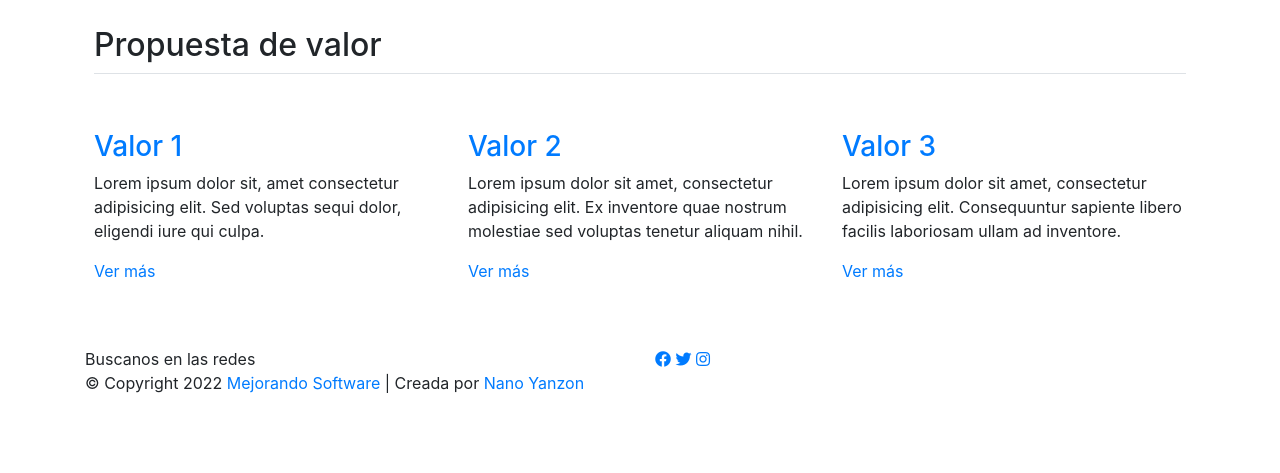
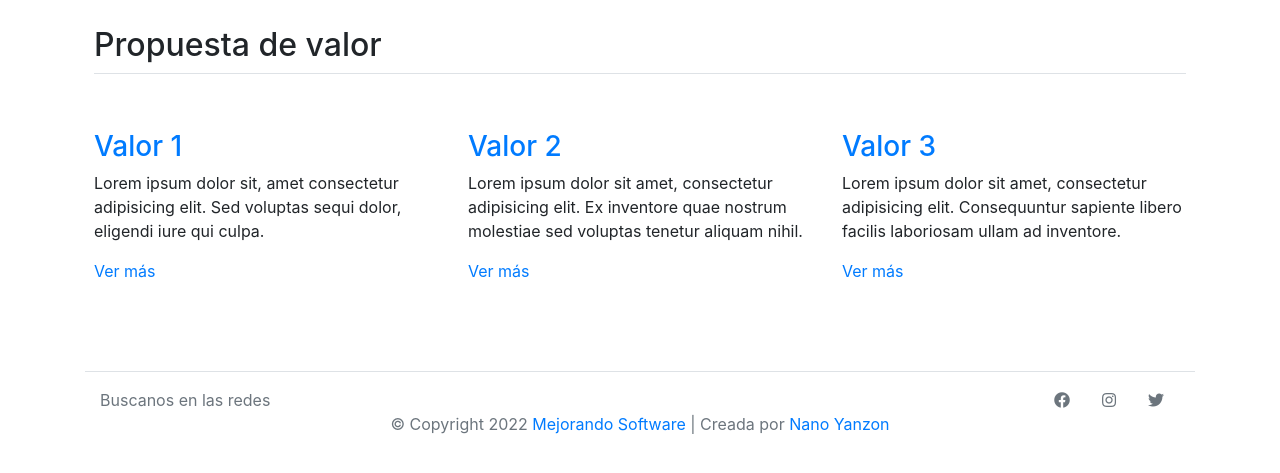
Before and after one commit to NanoYanzon/CoderhouseWebDev, a plain HTML site: page index.html in a window 1280 px wide. Shown: the part 565-1038 px from the top of the page. Before the commit the page ends 960 px from the top, so only its background shows below. Drawn offline with nearby package versions, Linux system fonts and the light colour scheme.

Commit message:
Bootstrap en footer

```diff
--- a/index.html
+++ b/index.html
@@ -176,37 +176,31 @@
     </main>
 
     <!-- footer-->
-    <footer class="footer">
-      <div class="footer-sm">
-        <div class="container">
-          <div class="row footer-sm__icons">
-            <div class="col">Buscanos en las redes</div>
-            <div class="col">
-              <a target="_blank" href="facebook.com"
-                ><i class="fab fa-facebook"></i
-              ></a>
-              <a target="_blank" href="twitter.com"
-                ><i class="fab fa-twitter"></i
-              ></a>
-              <a target="_blank" href="instagram.com"
-                ><i class="fab fa-instagram"></i
-              ></a>
-            </div>
+    <!-- Bootstrap-->
+
+    <div class="container">
+      <footer class="d-flex flex-wrap justify-content-between align-items-center py-3 my-4 border-top">
+        <div class="col-md-4 d-flex align-items-center">
+          <span class="mb-3 mb-md-0 text-muted">Buscanos en las redes</span>
+        </div>
+
+        <ul class="nav col-md-4 justify-content-end list-unstyled d-flex">
+          <li class="ms-3 px-3"><a class="text-muted" href="#"><i class="fab fa-facebook"></i></a></li>
+          <li class="ms-3 px-3"><a class="text-muted" href="#"><i class="fab fa-instagram"></i></a></li>
+          <li class="ms-3  px-3"><a class="text-muted" href="#"><i class="fab fa-twitter"></i></a></li>
+        </ul>
+
+      <div class="container">
+          <div class="col d-flex align-items-center justify-content-center">
+            <p class="text-muted">&copy; Copyright 2022 <a href="#">Mejorando Software</a> | Creada
+            por <a href="nanoyanzon.com">Nano Yanzon</a></p>
           </div>
         </div>
       </div>
-      <div class="footer-bottom">
-        <div class="container">
-          <div class="row footer-bottom__copyright">
-            <div class="col">
-              &copy; Copyright 2022 <a href="#">Mejorando Software</a> | Creada
-              por
-              <a href="nanoyanzon.com">Nano Yanzon</a>
-            </div>
-          </div>
-        </div>
-      </div>
-    </footer>
+      </footer>
+    </div>
+    <!-- Bootstrap-->
+
     <script
       src="https://code.jquery.com/jquery-3.3.1.slim.min.js"
       integrity="sha384-q8i/X+965DzO0rT7abK41JStQIAqVgRVzpbzo5smXKp4YfRvH+8abtTE1Pi6jizo"
```
